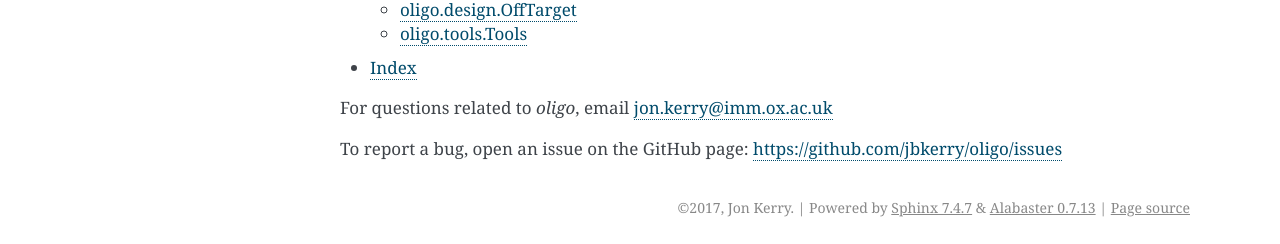
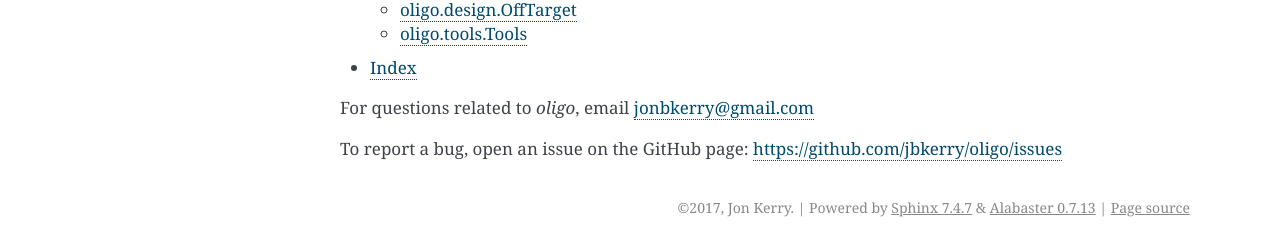
Before and after one commit to jbkerry/oligo, a Sphinx documentation site: the page built from docs/index.rst, in a window 1280 px wide and 953 px high. Shown: the part 706-950 px from the top of the window. Built offline with Sphinx 7.4.7, drawn with Linux system fonts in a browser that asks for light colours; formulas are drawn with MathJax 3.

Commit message:
doc updates

```diff
--- a/docs/index.rst
+++ b/docs/index.rst
@@ -17,6 +17,6 @@ oligo
 
 * :ref:`genindex`
 
-For questions related to `oligo`, email jon.kerry@imm.ox.ac.uk
+For questions related to `oligo`, email jonbkerry@gmail.com
 
 To report a bug, open an issue on the GitHub page: https://github.com/jbkerry/oligo/issues
```
